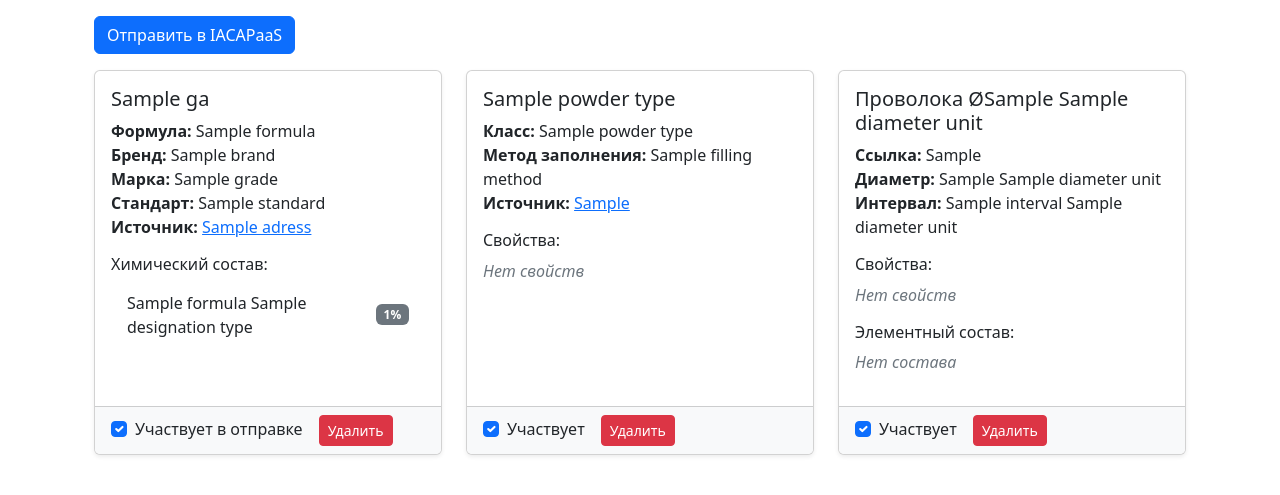
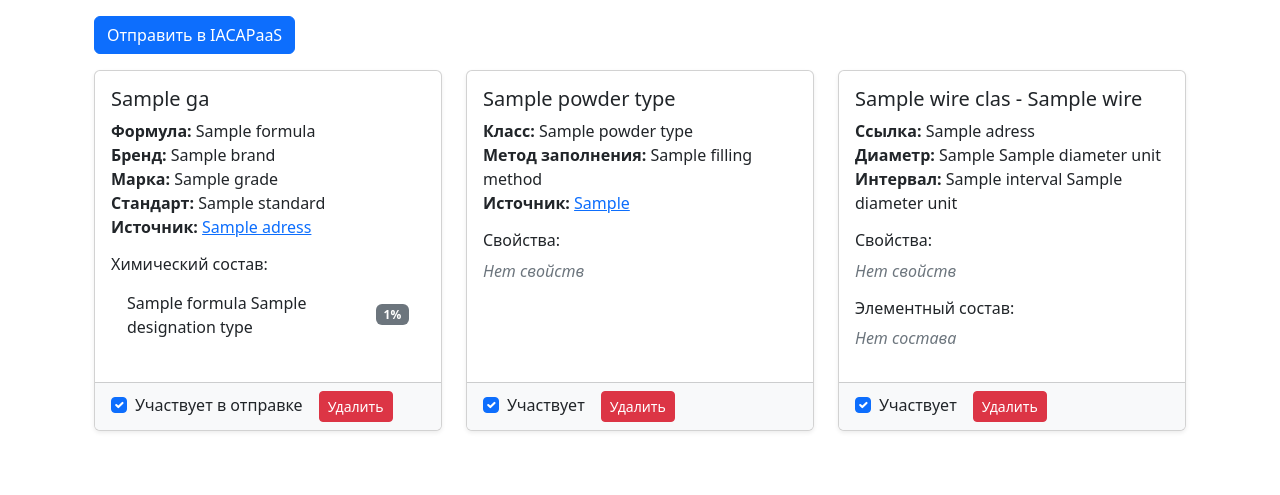
Before and after one commit to Rebarial/iacpaas_materials, a Django app: template iacpaas_materials/IACAPaaS_interactions/templates/materials/material_list.html in a window 1280 px wide. Shown: the part 212-707 px from the top of the page. Run offline with Django 5.2, Linux system fonts and the light colour scheme; the template is opened without the code that fills it: most values are stand-ins (such as "Sample title", 1, 10 or a date in 2020); some libraries are stand-ins or nearby versions.

Commit message:
change material_list

```diff
--- a/iacpaas_materials/IACAPaaS_interactions/templates/materials/material_list.html
+++ b/iacpaas_materials/IACAPaaS_interactions/templates/materials/material_list.html
@@ -130,10 +130,10 @@
                 <div class="col-md-6 col-lg-4 mb-4" id="wire-card-{{ wire.id }}">
                     <div class="card h-100 shadow-sm">
                         <div class="card-body">
-                            <h5 class="card-title">Проволока Ø{{ wire.diameter_value }} {{ wire.diameter_unit.name }}</h5>
+                            <h5 class="card-title">{{ wire.wire_class.name }} - {{ wire.name }}</h5>
 
                             <p class="card-text">
-                                <strong>Ссылка:</strong> {{ wire.adress_wire }}<br>
+                                <strong>Ссылка:</strong> {{ wire.adress }}<br>
                                 <strong>Диаметр:</strong> {{ wire.diameter_value }} {{ wire.diameter_unit.name }}<br>
                                 {% if wire.interval %}
                                     <strong>Интервал:</strong> {{ wire.interval }} {{ wire.diameter_unit.name }}<br>
@@ -152,13 +152,13 @@
 
                             <!-- Свойства проволоки -->
                             <h6 class="mt-3">Свойства:</h6>
-                            {% with props=wire.metalwireproperty_set.all %}
+                            {% with props=wire.metalwirepropertyvalue_set.all %}
                                 {% if props %}
                                     <ul class="list-group list-group-flush">
                                         {% for mwp in props %}
                                         <li class="list-group-item">
-                                            {{ mwp.property_value.property.name }}:
-                                            {{ mwp.property_value.text_value|default:mwp.property_value.property_value.name }}
+                                            {{ mwp.property.name }}:
+                                            {{ mwp.value }}
                                             {% if mwp.property_value.unit %}
                                                 {{ mwp.property_value.unit.name }}
                                             {% endif %}
--- a/iacpaas_materials/IACAPaaS_interactions/views.py
+++ b/iacpaas_materials/IACAPaaS_interactions/views.py
@@ -379,10 +379,10 @@ from ..LLM.template_comparison import comparison_type_dic
 def generate_obj_dict(model, data_dict, item_data, base, main_obj):
     obj_data = {}
     for key, prop in data_dict.items():
-        item_data[key] = item_data[key].replace('%', '').replace(' ', '').replace(',', '.')
+        item_data[key] = item_data[key].replace('%', '').replace(',', '.')
         if "." in prop:
             prop = prop.split(".")
-            prop_model = apps.get_model('IACAPaaS_interactions', f'{prop[0]}')
+            prop_model = model._meta.get_field(prop[0]).related_model#apps.get_model('IACAPaaS_interactions', f'{prop[0]}')
 
             value_without_digits = ''.join(char for char in str(item_data[key]) if not char.isdigit())
 
```
